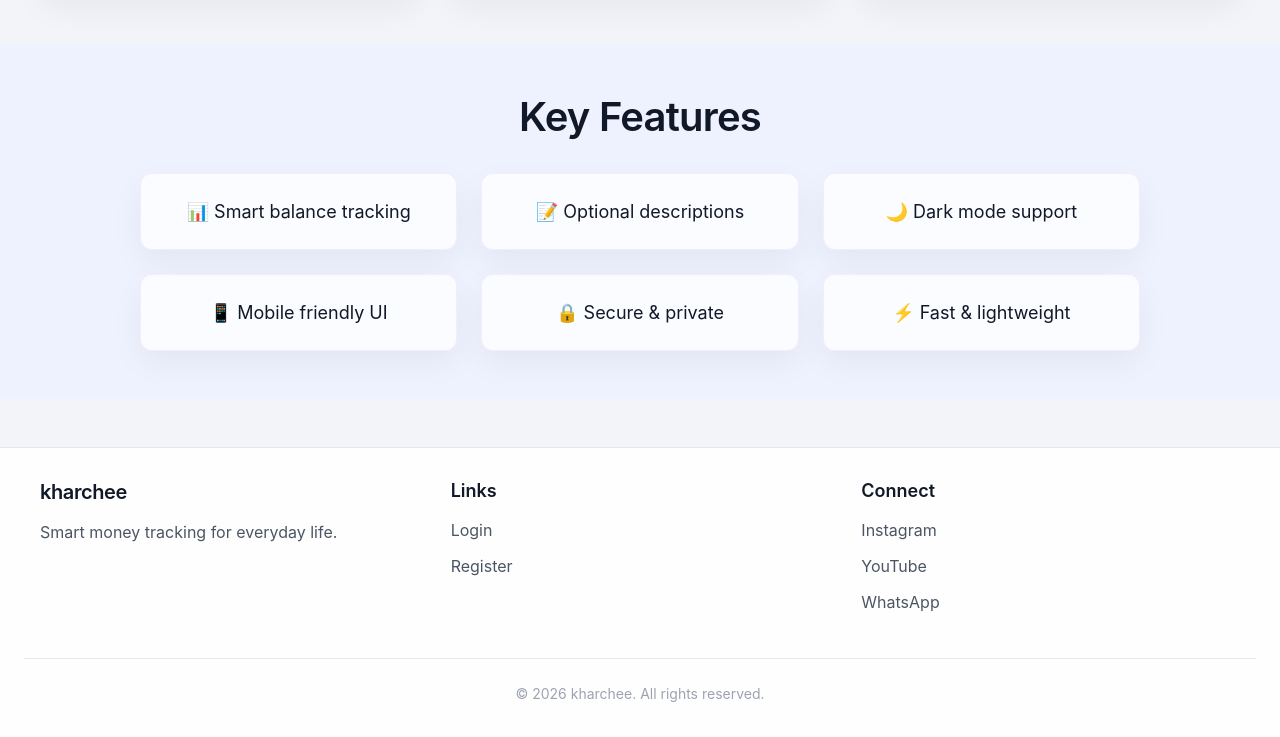
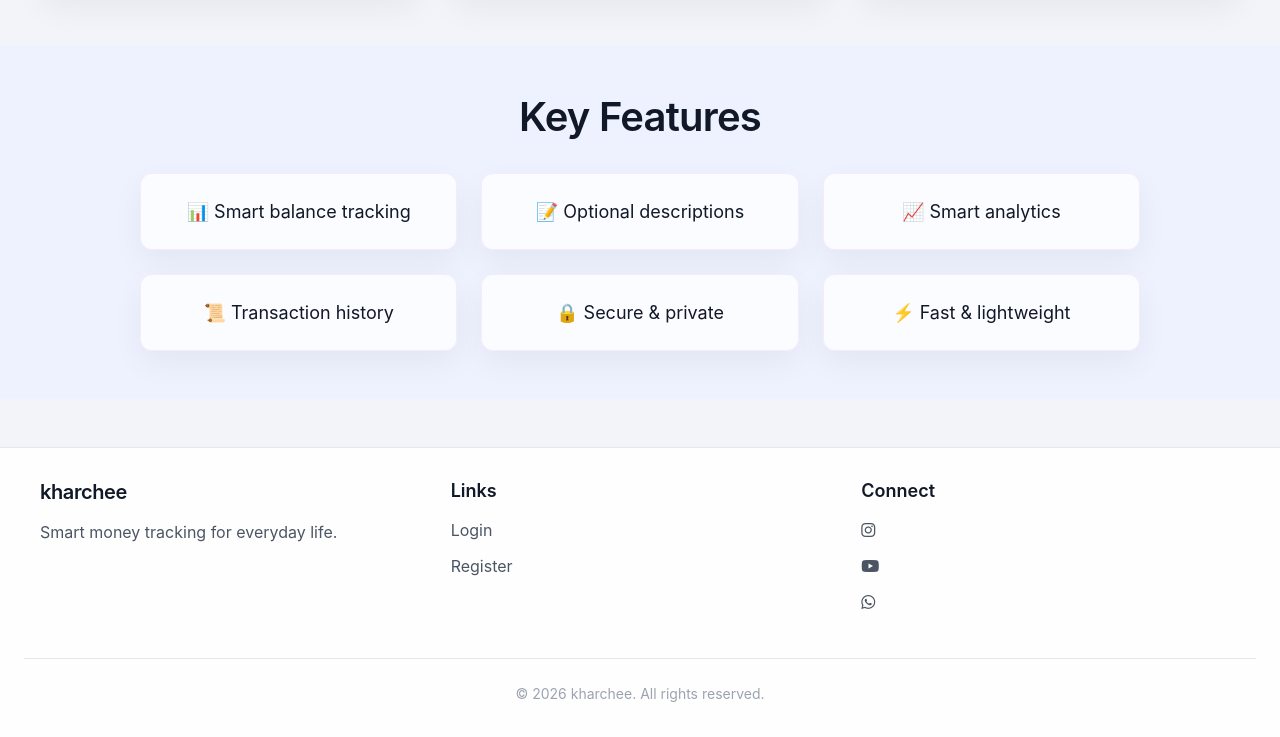
Before and after one commit to Onkar-Ghayal/kharchee, a plain HTML site: page kharchee-frontend/index.html in a window 1280 px wide. Shown: the part 1942-2679 px from the top of the page. Drawn offline with Linux system fonts and the light colour scheme.

Commit message:
Fix missing dependencies for Render deployment

```diff
--- a/kharchee-backend/package.json
+++ b/kharchee-backend/package.json
@@ -12,8 +12,10 @@
   "description": "",
   "dependencies": {
     "bcryptjs": "^3.0.3",
+    "compression": "^1.8.1",
     "cors": "^2.8.6",
     "dotenv": "^17.2.3",
+    "express-rate-limit": "^8.3.1",
     "helmet": "^8.1.0",
     "jsonwebtoken": "^9.0.3",
     "mongoose": "^9.1.4",
--- a/kharchee-frontend/index.html
+++ b/kharchee-frontend/index.html
@@ -7,6 +7,9 @@
 
     <link rel="stylesheet" href="css/common.css">
     <link rel="stylesheet" href="css/home.css">
+
+    <!-- Font Awesome Icons -->
+    <link rel="stylesheet" href="https://cdnjs.cloudflare.com/ajax/libs/font-awesome/6.5.0/css/all.min.css">
 </head>
 
 <body>
@@ -110,8 +113,8 @@
     <div class="feature-grid">
         <div class="feature">📊 Smart balance tracking</div>
         <div class="feature">📝 Optional descriptions</div>
-        <div class="feature">🌙 Dark mode support</div>
-        <div class="feature">📱 Mobile friendly UI</div>
+        <div class="feature">📈 Smart analytics</div>
+        <div class="feature">📜 Transaction history</div>
         <div class="feature">🔒 Secure & private</div>
         <div class="feature">⚡ Fast & lightweight</div>
     </div>
@@ -133,9 +136,19 @@
 
         <div>
             <h4>Connect</h4>
-            <a href="#">Instagram</a>
-            <a href="#">YouTube</a>
-            <a href="#">WhatsApp</a>
+
+            <a href="https://www.instagram.com/kharchee.in/" target="_blank">
+                <i class="fa-brands fa-instagram"></i>
+            </a>
+
+            <a href="#" target="_blank">
+                <i class="fa-brands fa-youtube"></i>
+            </a>
+
+            <a href="#" target="_blank">
+                <i class="fa-brands fa-whatsapp"></i>
+            </a>
+
         </div>
     </div>
 
```
Also changed, not shown: kharchee-frontend/assets/images/home/add-friend.png, kharchee-frontend/assets/images/home/dashboard.png, kharchee-frontend/assets/images/home/history.png, 1 other file.
